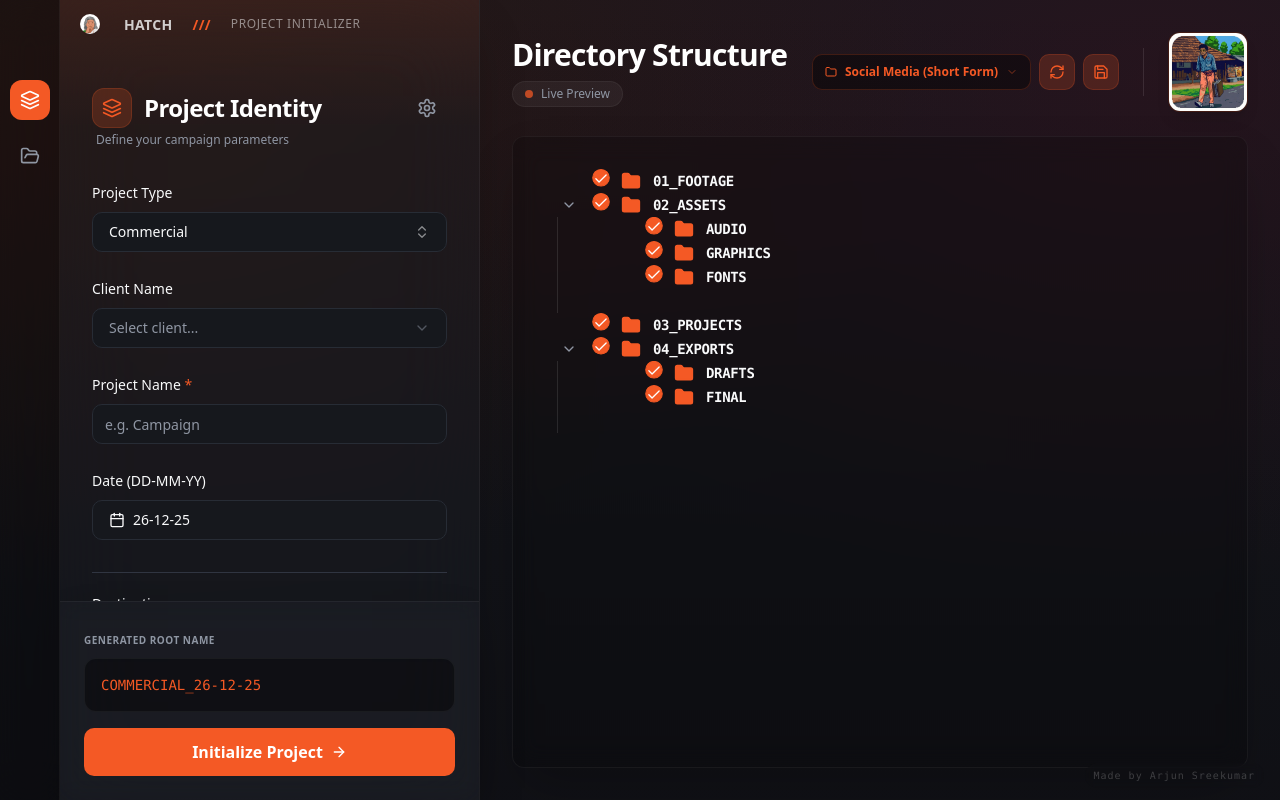
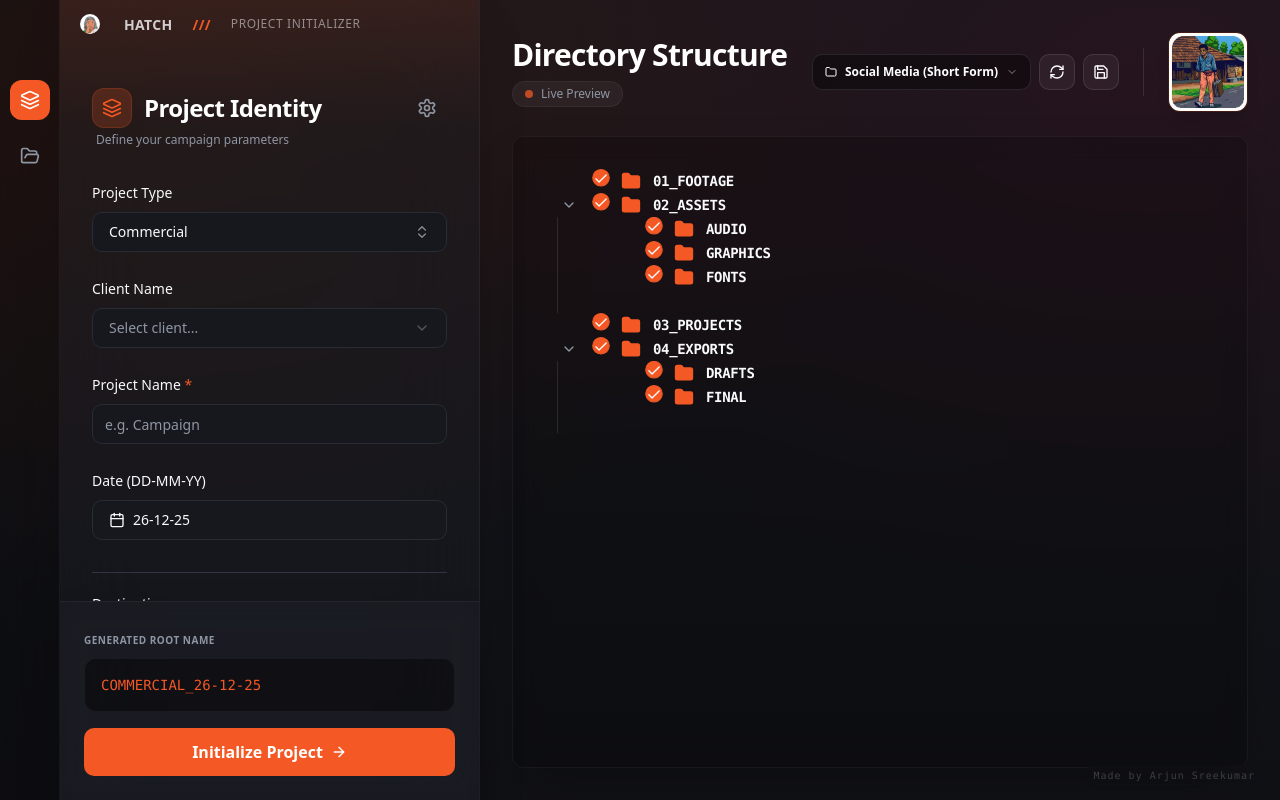
Before and after one commit to chasinghues/Hatch, a React (Vite) app: page / in a window 1280 px wide. Built offline with nearby package versions, Linux system fonts and the light colour scheme.

Commit message:
Style: Revert Directory Structure dropdown to dark/white color scheme

```diff
--- a/src/App.jsx
+++ b/src/App.jsx
@@ -1041,7 +1041,7 @@ function StructureEditor({ structure, setStructure, handleToggle, templates, sel
 
                             <Popover>
                                 <PopoverTrigger asChild>
-                                    <Button variant="outline" size="sm" className="h-9 px-3 text-xs bg-black/40 border-primary/20 text-primary hover:bg-primary/10 transition-all font-semibold">
+                                    <Button variant="outline" size="sm" className="h-9 px-3 text-xs bg-black/40 border-white/10 text-white hover:bg-white/5 transition-all font-semibold">
                                         <div className="flex items-center gap-2">
                                             <Folder className="w-3 h-3" />
                                             {selectedTemplateName}
@@ -1049,20 +1049,20 @@ function StructureEditor({ structure, setStructure, handleToggle, templates, sel
                                         <ChevronDown className="ml-2 h-3 w-3 opacity-50" />
                                     </Button>
                                 </PopoverTrigger>
-                                <PopoverContent className="w-[250px] p-2" align="end">
+                                <PopoverContent className="w-[250px] p-2 bg-[#121212] border-white/10" align="end">
                                     {templates && templates.length === 0 && <p className="text-muted-foreground text-center text-xs py-4">No templates</p>}
                                     <div className="max-h-[200px] overflow-y-auto space-y-1">
                                         {templates && templates.map(t => (
                                             <div
                                                 key={t.name}
                                                 className={cn(
-                                                    "flex justify-between items-center text-xs p-2 hover:bg-muted rounded group cursor-pointer transition-colors",
-                                                    selectedTemplateName === t.name ? "bg-primary/10 text-primary border border-primary/20" : ""
+                                                    "flex justify-between items-center text-xs p-2 hover:bg-white/5 rounded group cursor-pointer transition-colors",
+                                                    selectedTemplateName === t.name ? "bg-white/10 text-white border border-white/10" : "text-white/60"
                                                 )}
                                                 onClick={() => loadTemplate(t)}
                                             >
                                                 <div className="flex items-center gap-2 truncate flex-1">
-                                                    {selectedTemplateName === t.name && <Check className="w-3 h-3" />}
+                                                    {selectedTemplateName === t.name && <Check className="w-3 h-3 text-white" />}
                                                     <span className="truncate font-medium">{t.name}</span>
                                                 </div>
                                                 <Button variant="ghost" size="icon" className="h-5 w-5 opacity-0 group-hover:opacity-100 text-destructive hover:bg-destructive/10" onClick={(e) => { e.stopPropagation(); deleteTemplate(t.name); }}>
@@ -1074,11 +1074,11 @@ function StructureEditor({ structure, setStructure, handleToggle, templates, sel
                                 </PopoverContent>
                             </Popover>
                             {import.meta.env.DEV && (
-                                <Button variant="secondary" size="icon" className="h-9 w-9 bg-primary/20 hover:bg-primary/40 text-primary border border-primary/20" onClick={() => syncGistData()} title="Sync with Cloud Gist">
+                                <Button variant="secondary" size="icon" className="h-9 w-9 bg-white/5 hover:bg-white/10 text-white border border-white/10" onClick={() => syncGistData()} title="Sync with Cloud Gist">
                                     <RefreshCw className="w-4 h-4" />
                                 </Button>
                             )}
-                            <Button variant="secondary" size="icon" className="h-9 w-9 bg-primary/20 hover:bg-primary/40 text-primary border border-primary/20" onClick={saveTemplate} title="Save current as template">
+                            <Button variant="secondary" size="icon" className="h-9 w-9 bg-white/5 hover:bg-white/10 text-white border border-white/10" onClick={saveTemplate} title="Save current as template">
                                 <Save className="w-4 h-4" />
                             </Button>
                         </div>
```
